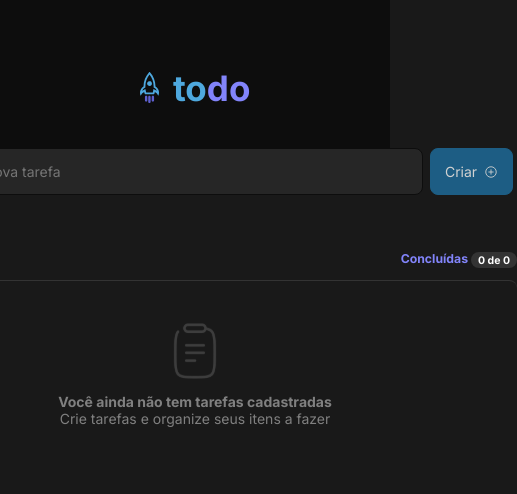
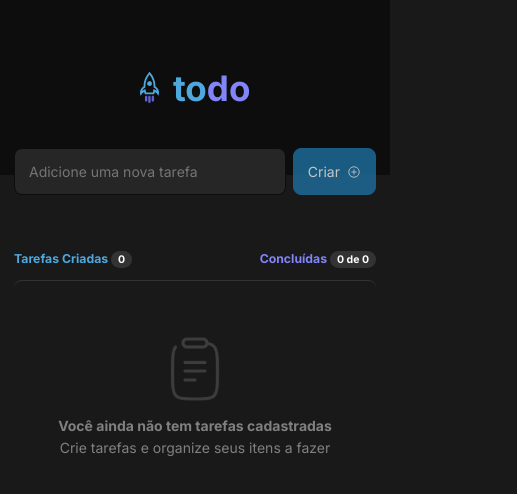
Before and after one commit to Riicardonf/todolist-ts, a React (Vite) app: page / in a window 390 px wide. Shown: the top 494 px of the page, 517 px wide, since content can reach past the window. Built offline with nearby package versions, Linux system fonts and the light colour scheme.

Commit message:
Fix css responsive

```diff
--- a/src/App.module.css
+++ b/src/App.module.css
@@ -1,7 +1,8 @@
 .wrapper{
-  max-width: 76rem;
-  margin: 0 auto;
+  max-width: 46rem;
+  margin: auto;
   padding: 0 1rem;
+  align-items: flex-start;
 }
 
 @media (max-width: 768px) {
--- a/src/components/Todo/Todo.module.css
+++ b/src/components/Todo/Todo.module.css
@@ -1,51 +1,40 @@
-.taskInput {
+.todo form {
   display: flex;
+  justify-content: center;
   align-items: center;
-  justify-content: center;
 
+  gap: 0.5rem;
   margin-top: calc(0px - 1.5rem - 6px);
-  height: 3.375rem;
 }
 
-.taskInput form {
-  display: flex;
-  flex-direction: row;
-  gap: 0.5rem;
-}
-
-.taskInput input[type="text"] {
-  width: 39rem;
+.todo input[type="text"] {
+  padding: 1rem;
+  border: 1px solid var(--gray-700);
   border-radius: 8px;
+  width: 100%;
   background: var(--gray-500);
-  border: 1px solid var(--gray-700);
-  padding: 1rem;
-
   color: var(--gray-100);
 }
 
-.taskInput button {
+.todo button {
   padding: 1rem;
   border-radius: 8px;
-
   background: var(--blue-dark);
   border: 1px solid var(--blue-dark);
-  color: var(--white);
-
+  color: var(--gray-100);
   cursor: pointer;
-
   display: flex;
   align-items: center;
-  justify-content: center;
 
   gap: 0.5rem;
   transition: color 0.1s, background-color 0.1s;
 }
 
-.taskInput button:hover {
+.todo button:hover {
   background-color: var(--blue);
 }
 
-.taskInput button:disabled{
+.todo button:disabled{
   opacity: 0.8;
   cursor: not-allowed;
 }
--- a/src/components/Todo/Todo.tsx
+++ b/src/components/Todo/Todo.tsx
@@ -33,8 +33,7 @@ export function Todo(){
   }
 
   return (
-    <div>
-      <div className={styles.taskInput}>
+    <div className={styles.todo}>
       <form onSubmit={handleCreateNewTask}>
         <input
           type="text"
@@ -48,7 +47,6 @@ export function Todo(){
           Criar <PlusCircle/>
         </button>
       </form>
-      </div>
 
       <TodoList tasks={tasks} />
     </div>
--- a/src/components/TodoList/TodoList.module.css
+++ b/src/components/TodoList/TodoList.module.css
@@ -1,73 +1,54 @@
-.tasks {
-  display: flex;
-  justify-content: center;
-  align-items: center;
-  flex-direction: column;
-  margin-top: 4rem;
-
-}
-
 .tasksInfo {
   display: flex;
   justify-content: space-between;
-  align-items: flex-end;
-  width: 100%;
-  width: 46rem;
+  margin-top: 4rem;
+  font-weight: bold;
 }
 
-.tasksInfo .createdTasks{
+ .createdTasks{
   color: var(--blue);
-  font-weight: bold;
   font-size: .875rem;
 }
 
-.doneTasks{
-  color: var(--purple);
-  font-weight: bold;
-  font-size: .875rem;
-}
-
- .createdTaskscounter {
-  color: var(--white);
-  background-color: var(--gray-400);
-  border-radius: 50%;
-  padding: .125rem .5rem;
-  font-size: .75rem;
-  font-weight: bold;
-  text-align: center;
-  width: 52px;
-}
-
-.doneTasksCounter {
+.createdTasks span {
   color: var(--white);
   background-color: var(--gray-400);
   border-radius: 999px;
   padding: .125rem .5rem;
   font-size: .75rem;
   font-weight: bold;
-  text-align: center;
 }
 
-.tasksList {
-  margin-top: 1rem;
+.doneTasks{
+  color: var(--purple);
+  font-size: .875rem;
+}
+
+.doneTasks span {
+  color: var(--white);
+  background-color: var(--gray-400);
+  border-radius: 999px;
+  padding: .125rem .5rem;
+  font-size: .75rem;
+  font-weight: bold;
+}
+
+.emptyList{
+  display: flex;
+  flex-direction: column;
+  justify-content: center;
+  align-items: center;
+
+  line-height: 1.6;
+  padding-top: 4rem;
+
+  /* padding: 3rem; */
   border-top: 1px solid var(--gray-400);
   border-radius: 8px;
-  width: 46rem;
+  margin-top: 1rem;
 }
 
-.tasksListEmpty{
-  margin: 0 auto;
-  padding: 3rem;
+.emptyList img {
+  margin-bottom: 1rem;
+  height: 64px;
 }
-
-.tasksListEmpty img {
-  margin-bottom: 1rem;
-}
-
-.tasksListEmpty > div {
-  display: flex;
-  margin: 0 auto;
-  align-items: center;
-  flex-direction: column;
-
-}
--- a/src/components/TodoList/TodoList.tsx
+++ b/src/components/TodoList/TodoList.tsx
@@ -19,24 +19,22 @@ export function TodoList({ tasks }: TaskList){
   const isDoneTaskCount = tasks.filter(task => task.isDone).length
 
   return (
-    <div className={styles.tasks}>
+    <div>
       <div className={styles.tasksInfo}>
         <span className={styles.createdTasks}>
-          Tarefas Criadas <span className={styles.createdTaskscounter}>{createdTasksCount}</span>
+          Tarefas Criadas <span>{createdTasksCount}</span>
         </span>
         <span className={styles.doneTasks}>
-          Concluídas <span className={styles.doneTasksCounter}>{isDoneTaskCount} de {createdTasksCount}</span>
+          Concluídas <span>{isDoneTaskCount} de {createdTasksCount}</span>
         </span>
       </div>
 
       <div className={styles.tasksList}>
         {tasks.length === 0 ?
-          <div className={styles.tasksListEmpty}>
-            <div>
-              <img src={clipboard} />
-              <strong>Você ainda não tem tarefas cadastradas</strong>
-              <span>Crie tarefas e organize seus itens a fazer</span>
-            </div>
+          <div className={styles.emptyList}>
+            <img src={clipboard} />
+            <strong>Você ainda não tem tarefas cadastradas</strong>
+            <span>Crie tarefas e organize seus itens a fazer</span>
           </div> :
             tasks.map(task => task.description)
           }
```
Lines whose indentation alone changed are shown as unchanged.
